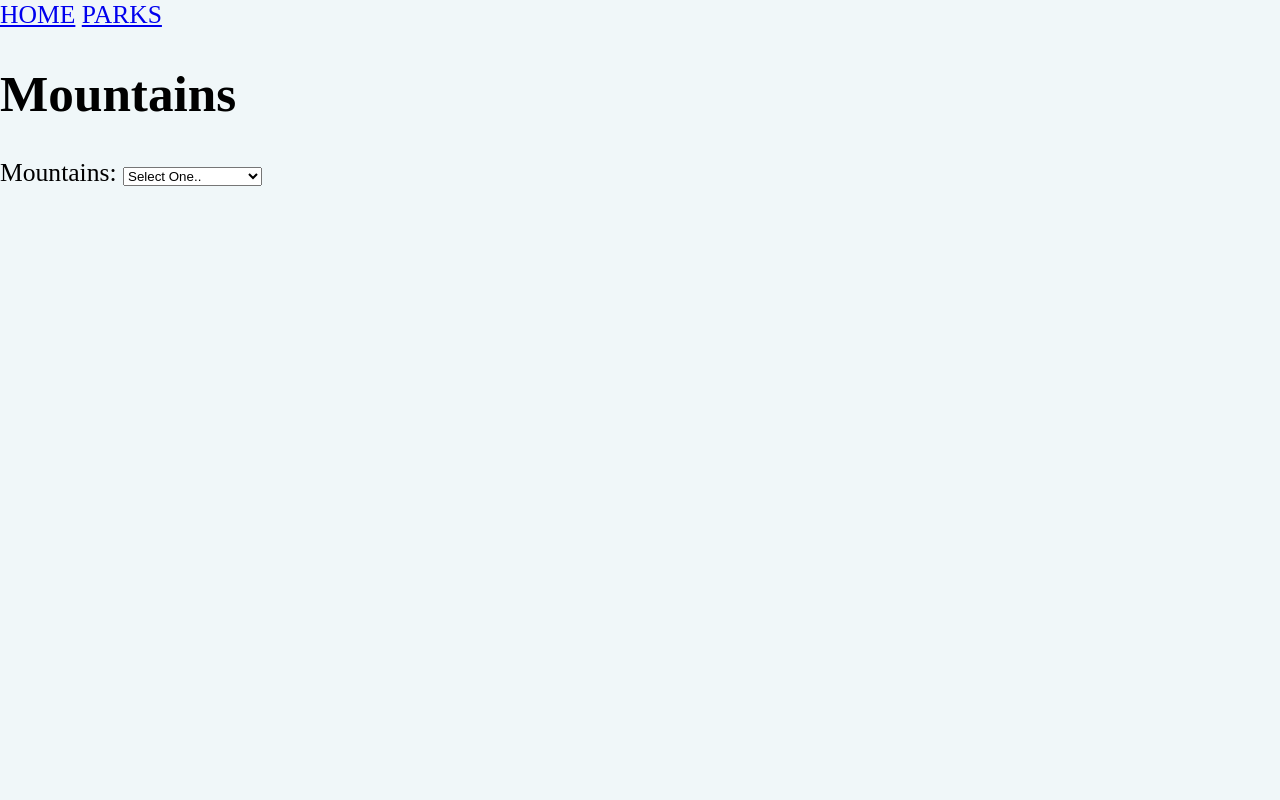
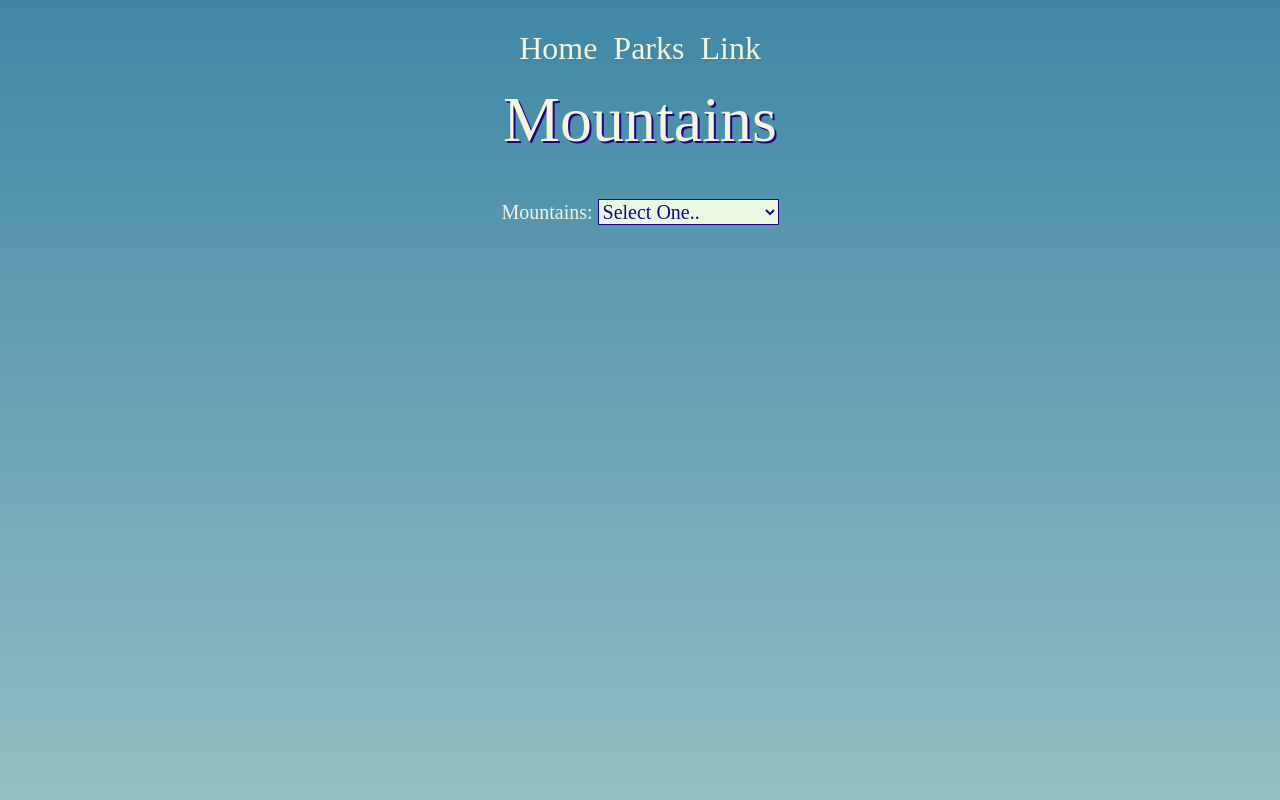
Before and after one commit to LionKing731/Enjoy-The-Outdoors, a plain HTML site: page mountains.html in a window 1280 px wide. Shown: the top 800 px of the page. Drawn offline with nearby package versions, Linux system fonts and the light colour scheme; a web font is replaced by a local one.

Commit message:
Mountains update

```diff
--- a/mountains.html
+++ b/mountains.html
@@ -3,7 +3,9 @@
 <head>
     <meta charset="UTF-8">
     <meta name="viewport" content="width=device-width, initial-scale=1.0">
-    <title>HOME</title>
+    <title>Mountains</title>
+    <link href="https://cdn.jsdelivr.net/npm/bootstrap@5.3.3/dist/css/bootstrap.min.css" rel="stylesheet" integrity="sha384-QWTKZyjpPEjISv5WaRU9OFeRpok6YctnYmDr5pNlyT2bRjXh0JMhjY6hW+ALEwIH" crossorigin="anonymous">
+    <link href="https://fonts.googleapis.com/css2?family=Bebas+Neue&family=Jaro:opsz@6..72&family=Poetsen+One&display=swap" rel="stylesheet">
     <link rel="stylesheet" href="styles/styles.css">
     <link rel="stylesheet" href="styles/mountains.css">
     <script src="./scripts/main.js"></script>
@@ -14,8 +16,17 @@
 
 
 <body>
-    <a href="index.html">HOME</a>
-    <a href="parks.html">PARKS</a>
+    <ul class="nav nav-underline justify-content-center">
+        <li class="nav-item">
+          <a class="nav-link" aria-current="page" href="index.html">Home</a>
+        </li>
+        <li class="nav-item">
+          <a class="nav-link" href="parks.html">Parks</a>
+        </li>
+        <li class="nav-item">
+          <a class="nav-link" href="#">Link</a>
+        </li>
+      </ul>
 
     <h1>Mountains</h1>
     <label>Mountains: <select name ="mountain" id= "mountainSelect"><option>Select One..</option></select></label>
--- a/styles/mountains.css
+++ b/styles/mountains.css
@@ -0,0 +1,73 @@
+body{
+    background: linear-gradient(#3f87a6, #ebf8e1);
+    height: 200vh;
+    /* background-color: #f69d3c; */
+    background-size: cover;
+    background-repeat: no-repeat;
+    display: flex;
+    flex-direction: column;
+    /* justify-content:space-between; */
+    align-items: center;
+    font-size: 3vw;
+    margin: 1rem;
+}
+
+h2, p{
+    display: flex;
+    flex-direction: column;
+    align-items: center;
+
+}
+
+h1{
+    color: beige;
+    text-shadow: 2px 2px #19058b;
+    font-size: 4rem;
+    font-family: 'Poetsen One';
+}
+
+h2{
+    margin-top: 2rem;
+    font-family: 'Jaro';
+    font-size: 3rem;
+    color: #f69d3c;
+    text-shadow: 2px 2px #ebf8e1;
+    animation: fadeIn 4s;
+
+}
+
+p{
+    color:#ebf8e1;
+    margin: 2rem;
+    font-family: 'Bebas Neue';
+    animation: fadeIn 4s;
+}
+
+img{
+    border-radius: 10%;
+    border: 1px solid beige;
+    display: block;
+    margin: auto;
+    /* width: 70%; */
+    height: 300px;
+    animation: fadeIn 4s;
+}
+
+label{
+    font-size: 20px;
+    font-family: 'Jaro';
+    color: beige;
+}
+
+#mountainSelect{
+    margin-top: 2rem;
+    color:#19058b;
+    background-color: #ebf8e1;
+    border: 1px solid #19058b;
+    font-size: 20px;
+}
+
+@keyframes fadeIn{
+    0% {opacity: 0;}
+    100% {opacity: 1;}
+}
```
Also changed, not shown: scripts/mountains.js (line endings or trailing spaces).
